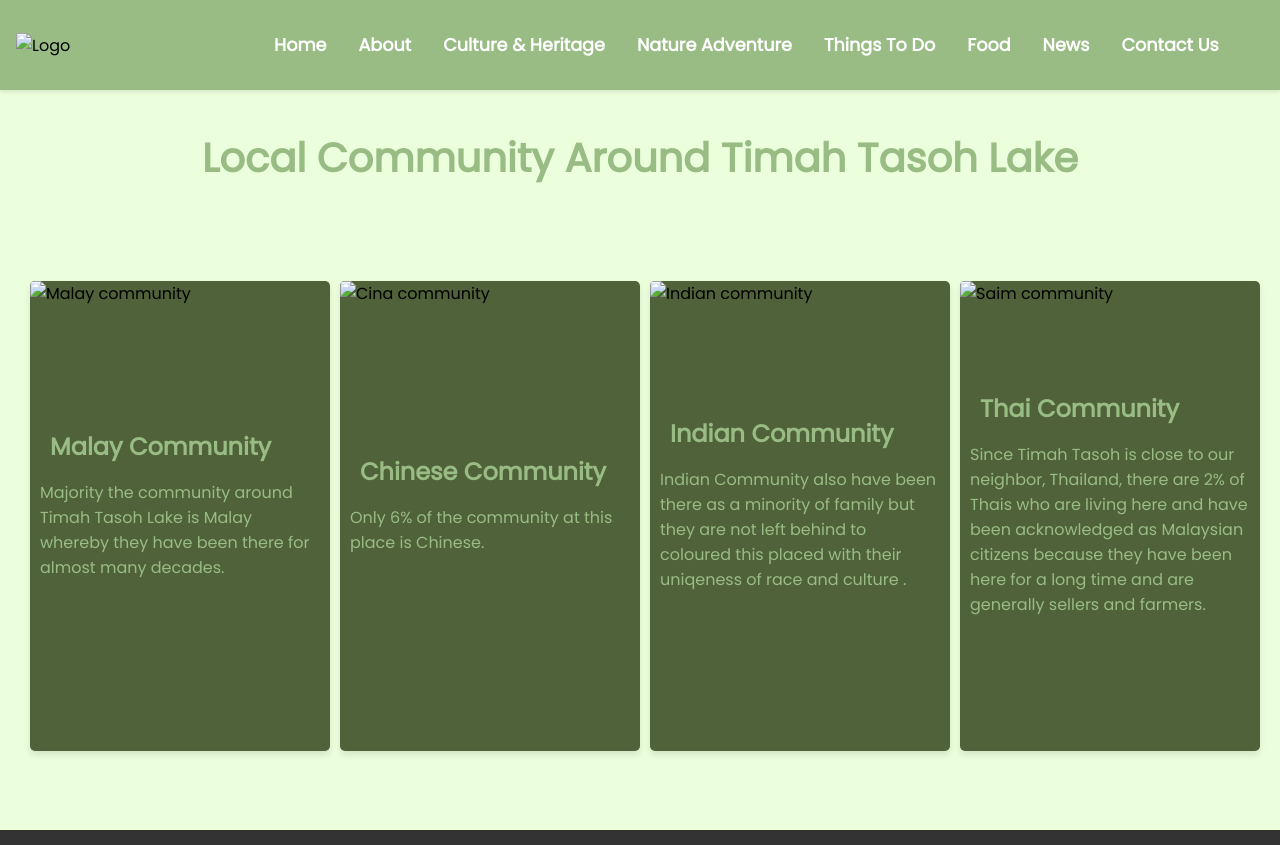
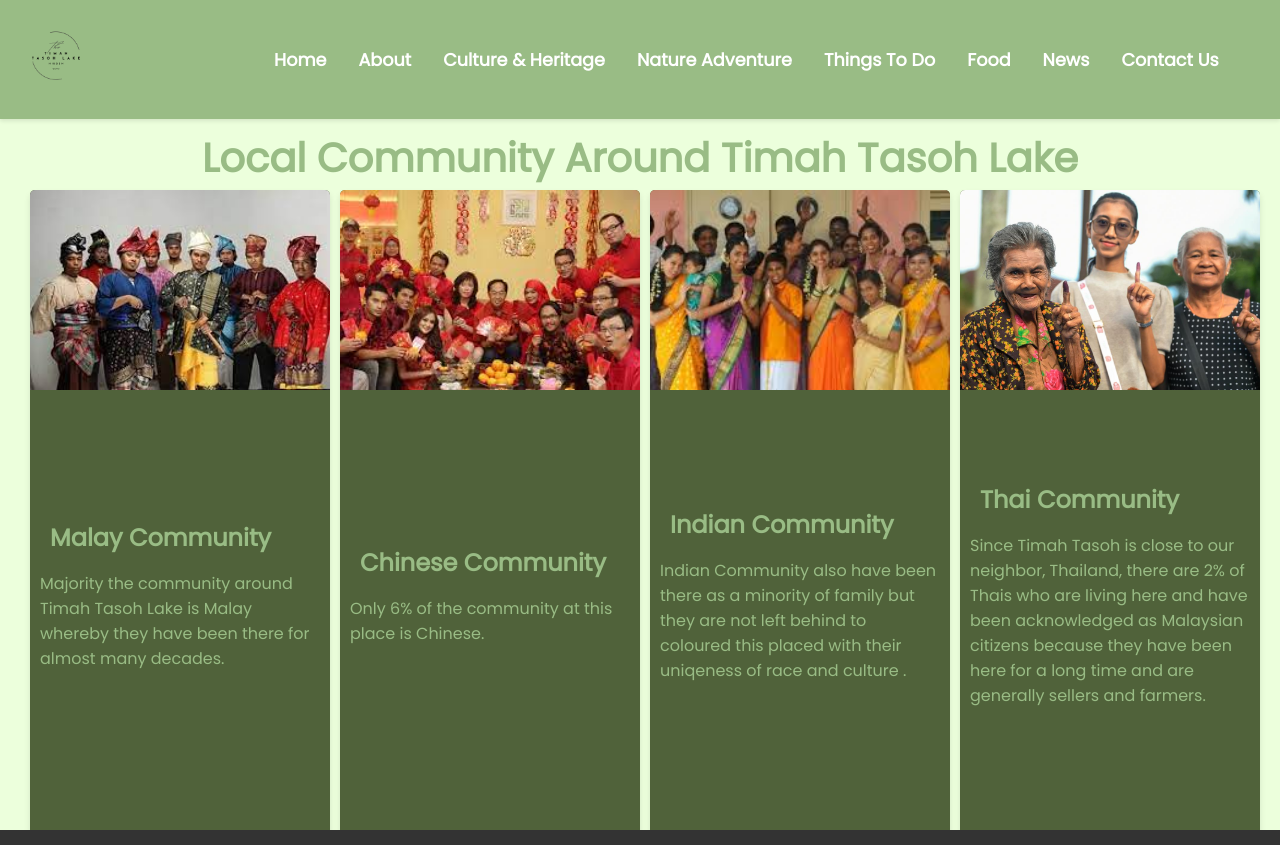
Before and after one commit to sweetiemochie/localcommunity, a plain HTML site: page localcommunity.html in a window 1280 px wide. Shown: the top 845 px of the page. Drawn offline with Linux system fonts and the light colour scheme.

Commit message:
Update localcommunity.html

```diff
--- a/localcommunity.html
+++ b/localcommunity.html
@@ -13,7 +13,7 @@
     <body>
         <nav>
             <div class="logo">
-                <img src="image/logo.png" alt="Logo">
+                <img src="logo.png" alt="Logo">
               </div>
 
                 <ul>
@@ -48,7 +48,7 @@
         </div>
         <div class="card">
         <div class="card1">
-            <img src="image/malay.jpeg" alt="Malay community" class="card-image">
+            <img src="malay.jpeg" alt="Malay community" class="card-image">
             <div class="card animate-card">
             <div class="card-content">
                 <h2 class="card-title">Malay Community</h2>
@@ -58,7 +58,7 @@
         </div>
 
         <div class="card2">
-            <img src="image/cina.jpeg" alt="Cina community" class="card-image">
+            <img src="cina.jpeg" alt="Cina community" class="card-image">
             <div class="card animate-card">
             <div class="card-content">
                 <h2 class="card-title">Chinese Community</h2>
@@ -68,7 +68,7 @@
         </div>
 
         <div class="card3">
-            <img src="image/indian.jpeg" alt="Indian community" class="card-image">
+            <img src="indian.jpeg" alt="Indian community" class="card-image">
             <div class="card animate-card">
             <div class="card-content">
                 <h2 class="card-title">Indian Community</h2>
@@ -78,7 +78,7 @@
         </div>
 
         <div class="card4">
-            <img src="image/siam.jpg" alt="Saim community" class="card-image">
+            <img src="siam.jpg" alt="Saim community" class="card-image">
             <div class="card animate-card">
             <div class="card-content">
                 <h2 class="card-title">Thai Community</h2>
```
